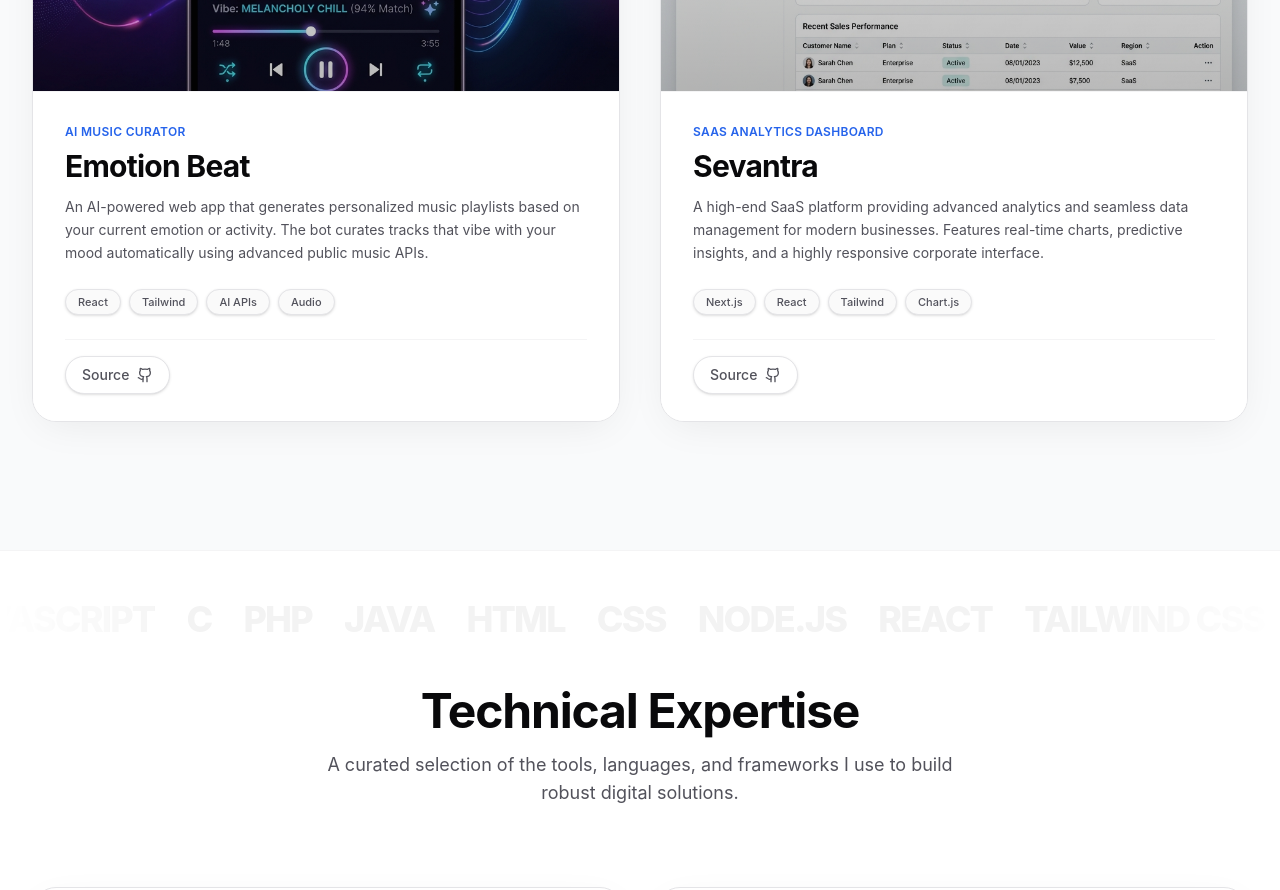
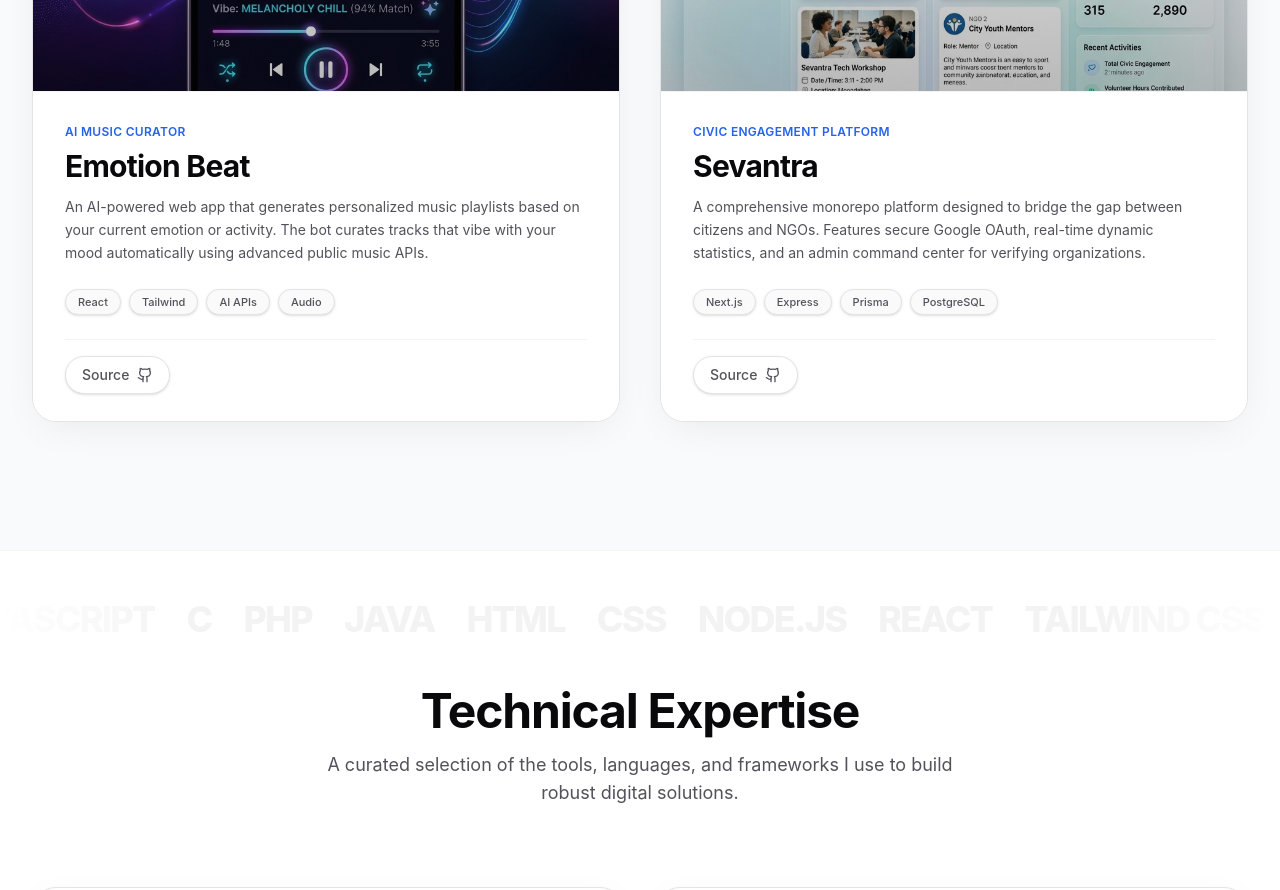
Before and after one commit to aditya-manas02/Portfolio, a React (Vite) app: page / in a window 1280 px wide. Shown: the part 2000-2890 px from the top of the page. Built offline with nearby package versions, Linux system fonts and the light colour scheme.

Commit message:
fix: update sevantra details and image

```diff
--- a/src/components/Projects.tsx
+++ b/src/components/Projects.tsx
@@ -40,10 +40,10 @@ const allProjects = [
     },
     {
         title: 'Sevantra',
-        subtitle: 'SaaS Analytics Dashboard',
-        description: 'A high-end SaaS platform providing advanced analytics and seamless data management for modern businesses. Features real-time charts, predictive insights, and a highly responsive corporate interface.',
-        tech: ['Next.js', 'React', 'Tailwind', 'Chart.js'],
-        link: '#',
+        subtitle: 'Civic Engagement Platform',
+        description: 'A comprehensive monorepo platform designed to bridge the gap between citizens and NGOs. Features secure Google OAuth, real-time dynamic statistics, and an admin command center for verifying organizations.',
+        tech: ['Next.js', 'Express', 'Prisma', 'PostgreSQL'],
+        link: 'https://sevantra-web.vercel.app',
         github: 'https://github.com/aditya-manas02/sevantra',
         image: sevantraImg,
         live: false,
```
Also changed, not shown: src/assets/sevantra.png.
